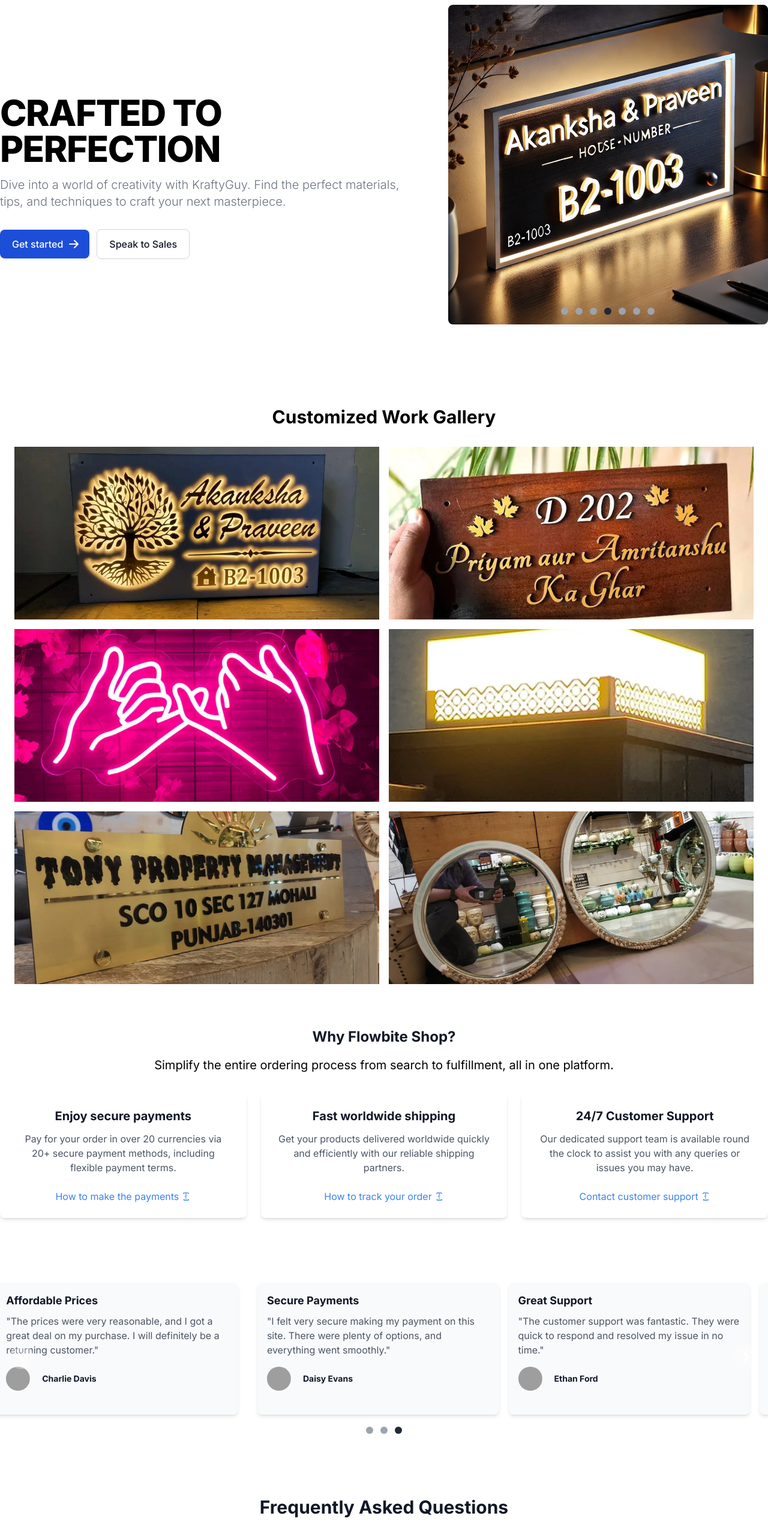
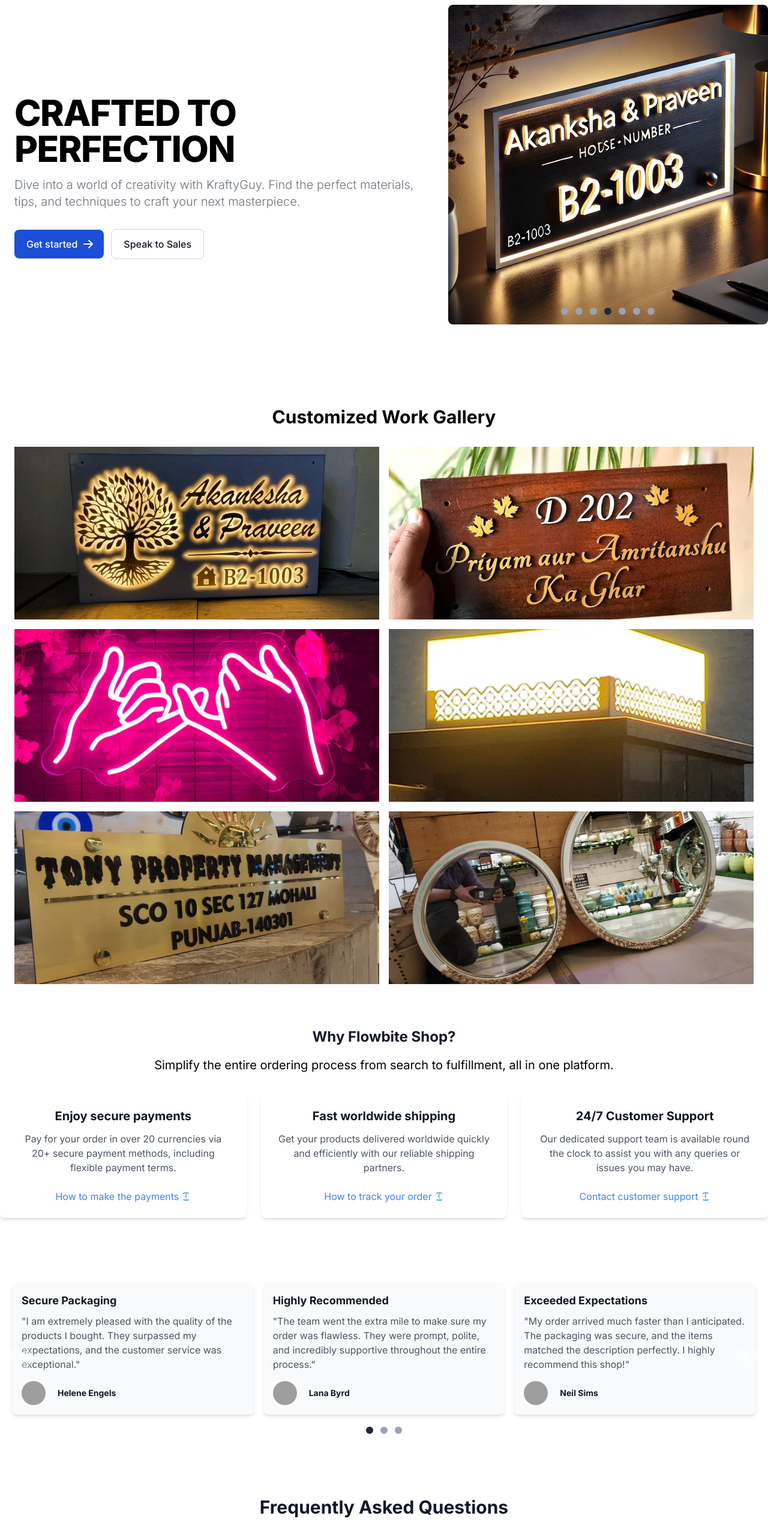
Before and after one commit to manishaverma15/krafty-guy, a Next.js app: page / in a window 1280 px wide. Shown: the part 234-2797 px from the top of the page at 60% size. Built offline with nearby package versions, Linux system fonts and the light colour scheme; grey boxes are pictures that could not be loaded.

Commit message:
feat: code refactored

```diff
--- a/src/app/page.tsx
+++ b/src/app/page.tsx
@@ -1,9 +1,9 @@
 import React from "react";
 import HeroSection from "@app/components/hero/hero";
+import FAQ from "@app/components/faq/faq";
 import WhyUs from "@app/components/why-us/why-us";
 import Reviews from "@app/components/reviews/reviews";
 import Category from "@app/components/work-category/work-category";
-import FAQ from "@app/components/faq/faq";
 
 export default function Home() {
   return (
--- a/src/components/hero/hero.tsx
+++ b/src/components/hero/hero.tsx
@@ -6,9 +6,10 @@ const HeroSection = () => {
     <>
       <section className="bg-white dark:bg-gray-900 mb-5">
         <div className="grid max-w-screen-xl mx-auto lg:gap-8 xl:gap-0 lg:py-16 lg:grid-cols-12">
-          <div className="mr-auto place-self-center lg:col-span-7">
+          <div className="mr-auto place-self-center lg:col-span-7 ml-6 mr-6">
             <h1 className="max-w-2xl mb-4 text-4xl font-extrabold tracking-tight leading-none md:text-5xl xl:text-6xl dark:text-white">CRAFTED TO PERFECTION</h1>
             <p className="max-w-2xl mb-6 font-light text-gray-500 lg:mb-8 md:text-lg lg:text-xl dark:text-gray-400">Dive into a world of creativity with KraftyGuy. Find the perfect materials, tips, and techniques to craft your next masterpiece.</p>
+            <div>
               <a href="#" className="inline-flex items-center justify-center px-5 py-3 mr-3 text-base font-medium text-center text-white rounded-lg bg-primary-700 hover:bg-primary-800 focus:ring-4 focus:ring-primary-300 dark:focus:ring-primary-900">
                 Get started
                 <svg className="w-5 h-5 ml-2 -mr-1" fill="currentColor" viewBox="0 0 20 20" xmlns="http://www.w3.org/2000/svg"><path fillRule="evenodd" d="M10.293 3.293a1 1 0 011.414 0l6 6a1 1 0 010 1.414l-6 6a1 1 0 01-1.414-1.414L14.586 11H3a1 1 0 110-2h11.586l-4.293-4.293a1 1 0 010-1.414z" clipRule="evenodd"></path></svg>
@@ -16,6 +17,7 @@ const HeroSection = () => {
               <a href="#" className="inline-flex items-center justify-center px-5 py-3 text-base font-medium text-center text-gray-900 border border-gray-300 rounded-lg hover:bg-gray-100 focus:ring-4 focus:ring-gray-100 dark:text-white dark:border-gray-700 dark:hover:bg-gray-700 dark:focus:ring-gray-800">
                 Speak to Sales
               </a>
+            </div>
           </div>
           <div className="hidden lg:mt-0 lg:col-span-5 lg:flex">
             <ImagesCarousel />
--- a/src/components/reviews/reviews.js
+++ b/src/components/reviews/reviews.tsx
@@ -71,7 +71,7 @@ const Reviews = () => {
   useEffect(() => {
     const interval = setInterval(() => {
       setActiveIndex((prevIndex) => (prevIndex === reviews.length - 1 ? 0 : prevIndex + 1));
-    }, 3000);
+    }, 30000);
 
     return () => clearInterval(interval);
   }, [reviews.length]);
@@ -85,7 +85,7 @@ const Reviews = () => {
   };
 
   return (
-    <div id="animation-carousel" className="relative w-full mb-10">
+    <div id="animation-carousel" className="relative w-full mb-10 mx-auto">
       <div className="relative overflow-hidden rounded-lg">
         <div
           className="flex transition-transform duration-700 ease-in-out"
@@ -94,7 +94,7 @@ const Reviews = () => {
           {reviews.map((reviewSet, index) => (
             <div
               key={index}
-              className="flex-shrink-0 w-full grid grid-cols-1 md:grid-cols-3 gap-4 p-4 ml-auto mr-auto"
+              className="flex-shrink-0 w-full grid grid-cols-1 md:grid-cols-3 gap-4 p-4"
             >
               {reviewSet.map((review, reviewIndex) => (
                 <div key={reviewIndex} className="bg-white dark:bg-gray-800 rounded-lg shadow-md p-4 mb-7"
```
Also changed, not shown: src/components/hero-carousel/hero-carousel.tsx (renamed from src/components/hero-carousel/hero-carousel.js), src/components/why-us/why-us.tsx (renamed from src/components/why-us/why-us.js), src/components/work-category/work-category.tsx (renamed from src/components/work-category/work-category.js), src/constants/work-categories/index.ts (renamed from src/constants/work-categories/index.js). Lines whose indentation alone changed are shown as unchanged.
